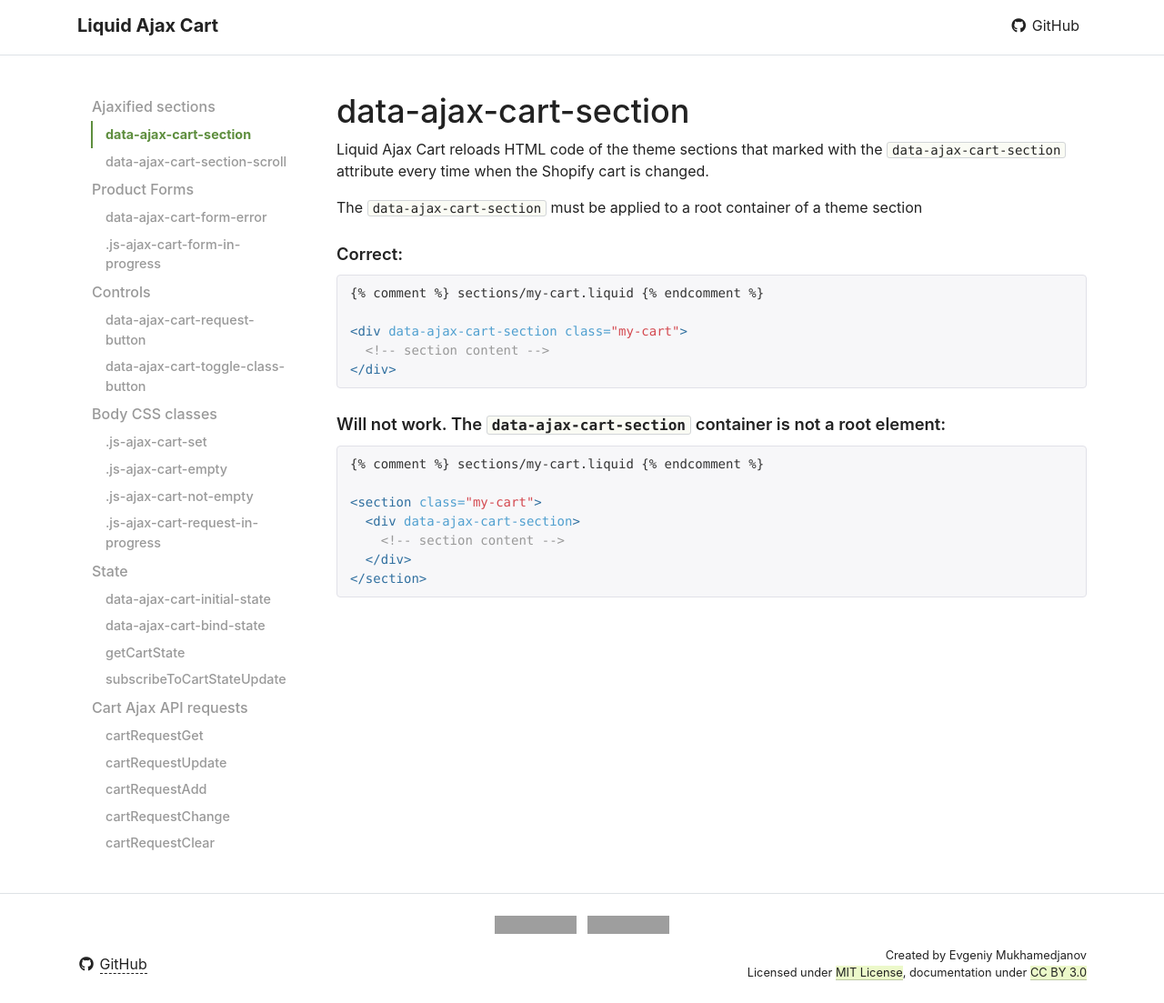
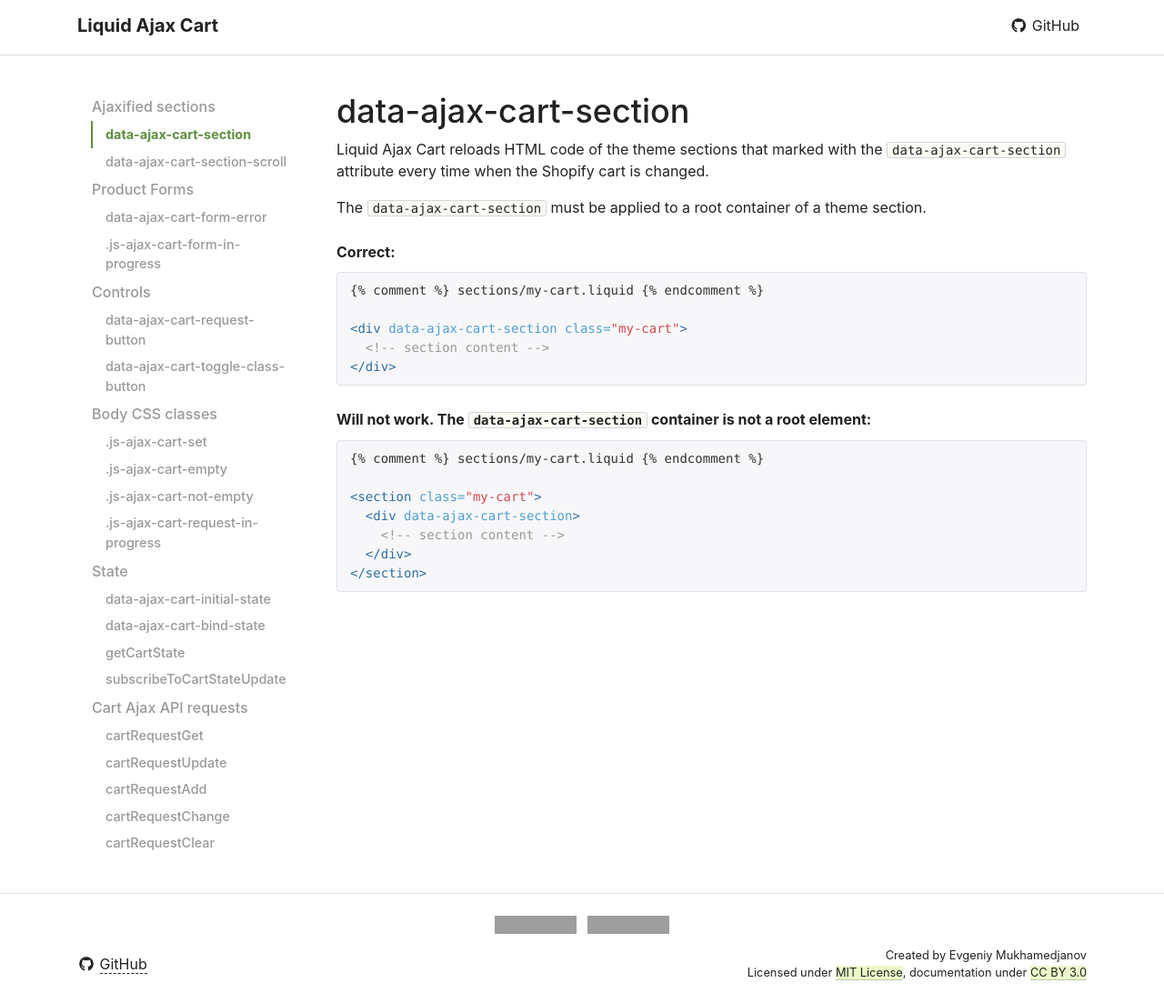
Before and after one commit to EvgeniyMukhamedjanov/liquid-ajax-cart, a Jekyll site: the page built from docs/reference/data-ajax-cart-section.md, in a window 1280 px wide and 1103 px high. Shown: the whole window at 91% size. Built offline with Jekyll 4.4.1, drawn with Linux system fonts in a browser that asks for light colours; nearby versions of some CDN libraries; our own code applies the rules of GitHub Pages for plain Markdown files; a script that is not in the unit is left out; grey boxes are pictures that could not be loaded.

Commit message:
Update data-ajax-cart-section.md

````diff
--- a/docs/reference/data-ajax-cart-section.md
+++ b/docs/reference/data-ajax-cart-section.md
@@ -2,9 +2,9 @@
 
 Liquid Ajax Cart reloads HTML code of the theme sections that marked with the `data-ajax-cart-section` attribute every time when the Shopify cart is changed.
 
-The `data-ajax-cart-section` must be applied to a root container of a theme section
+The `data-ajax-cart-section` must be applied to a root container of a theme section.
 
-##### Correct:
+###### Correct:
 {% raw %}
 ```html
 {% comment %} sections/my-cart.liquid {% endcomment %}
@@ -15,7 +15,7 @@ The `data-ajax-cart-section` must be applied to a root container of a theme sect
 ```
 {% endraw %}
 
-##### Will not work. The `data-ajax-cart-section` container is not a root element:
+###### Will not work. The `data-ajax-cart-section` container is not a root element:
 {% raw %}
 ```html
 {% comment %} sections/my-cart.liquid {% endcomment %}
````
